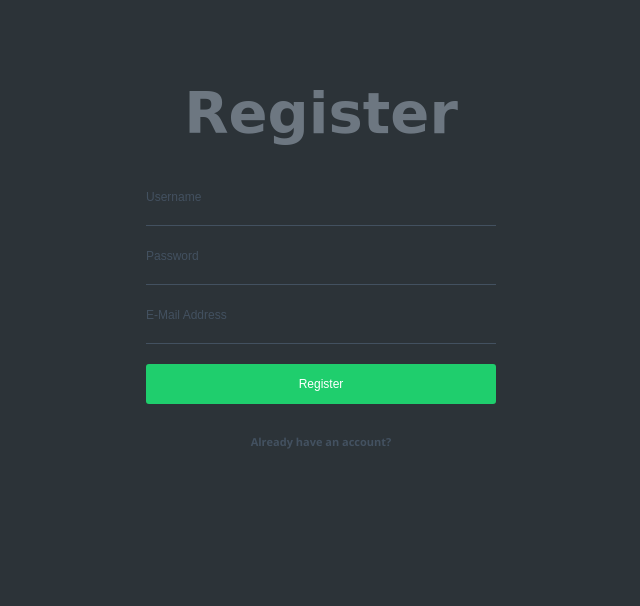
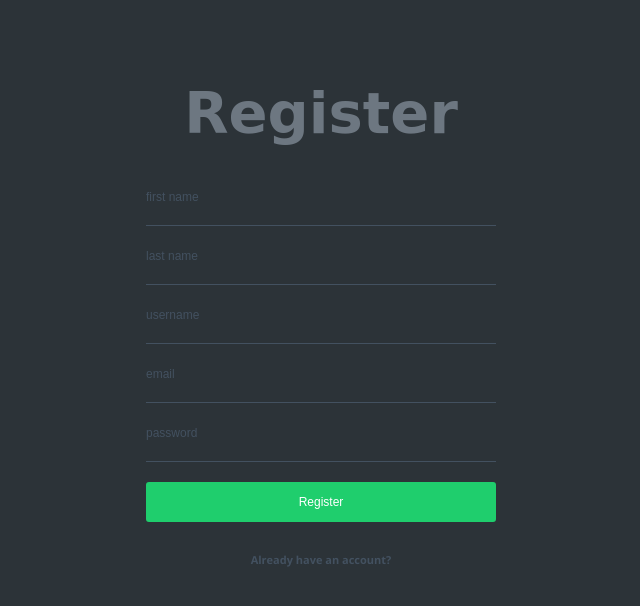
Before and after one commit to nihalupreti/Todo, a Django app: page /register in a window 1280 px wide. Shown: the top 606 px of the page, without its empty margins (319-959 px from the left). Run offline with Django 4.2, Linux system fonts and the light colour scheme; some web fonts are replaced.

Commit message:
added forget password feature and updated ui

```diff
--- /dev/null
+++ b/home/forms.py
@@ -0,0 +1,16 @@
+from django import forms
+
+
+class UserRegisterForm(forms.Form):
+    first_name = forms.CharField(widget=forms.TextInput(
+        attrs={'placeholder': 'first name'}))
+    last_name = forms.CharField(widget=forms.TextInput(
+        attrs={'placeholder': 'last name'}))
+    username = forms.CharField(widget=forms.TextInput(
+        attrs={'placeholder': 'username'}))
+    email = forms.EmailField(widget=forms.TextInput(
+        attrs={'placeholder': 'email'}))
+    password = forms.CharField(
+        widget=forms.PasswordInput(
+            attrs={'placeholder': 'password'})
+    )
--- a/home/static/home/register.css
+++ b/home/static/home/register.css
@@ -10,7 +10,7 @@
 }
 
 h2 {
-    color: #6D7781;
+  color: #6d7781;
   font-family: "Sofia", cursive;
   font-size: 15px;
   font-weight: bold;
@@ -32,17 +32,19 @@
   margin-left: -175px;
 }
 
-  input[type="text"], input[type="password"] {
+input[type="text"],
+input[type="password"],
+input[type="email"] {
   width: 350px;
   padding: 20px 0px;
   background: transparent;
   border: 0;
   border-bottom: 1px solid #435160;
   outline: none;
-    color: #6D7781;
+  color: #6d7781;
   font-size: 16px;
 }
-  input[type=checkbox] {
+input[type="checkbox"] {
   display: none;
 }
 
@@ -60,9 +62,8 @@
   border: 3px solid #435160;
 }
 
-
 input[type="submit"] {
-    background: #1FCE6D;
+  background: #1fce6d;
   border: 0;
   width: 350px;
   height: 40px;
@@ -71,7 +72,7 @@
   font-size: 12px;
   cursor: pointer;
   transition: background 0.3s ease-in-out;
-    margin: 20px 0 0 0
+  margin: 20px 0 0 0;
 }
 input[type="submit"]:hover {
   background: #16aa56;
@@ -91,7 +92,7 @@
   font-size: 11px;
   text-align: center;
   font-weight: bold;
-    color: #6D7781;
+  color: #6d7781;
 }
 
 .agree {
@@ -112,13 +113,21 @@
 }
 
 @keyframes shake {
-    0%, 100% {
+  0%,
+  100% {
     transform: translateX(0);
   }
-    10%, 30%, 50%, 70%, 90% {
+  10%,
+  30%,
+  50%,
+  70%,
+  90% {
     transform: translateX(-10px);
   }
-    20%, 40%, 60%, 80% {
+  20%,
+  40%,
+  60%,
+  80% {
     transform: translateX(10px);
   }
 }
--- a/home/templates/home/register.html
+++ b/home/templates/home/register.html
@@ -16,13 +16,16 @@
   <h2>Register</h2>
   <form method="POST">
     {% csrf_token %}
-      <input name='username' placeholder='Username' type='text'>
+    {% for form in forms %}
+      {{ form }}
+      {{ form.errors }}
+    {% endfor %}
+      {% comment %} <input name='username' placeholder='Username' type='text'>
       <input id='pw' name='password' placeholder='Password' type='password'>
-      <input name='email' placeholder='E-Mail Address' type='text'>
+      <input name='email' placeholder='E-Mail Address' type='text'>  {% endcomment %}
       <input class='animated' type='submit' value='Register'>
   </form>
   <a class='forgot' href='{% url "login-page" %}'>Already have an account?</a>
 </div>
-
 </body>
 </html>
--- a/home/urls.py
+++ b/home/urls.py
@@ -1,7 +1,16 @@
+from django.contrib.auth import views as auth_views
 from django.urls import path
 from . import views
 
 urlpatterns = [
+    path('password_reset/', auth_views.PasswordResetView.as_view(),
+         name='password_reset'),
+    path('password_reset/done/', auth_views.PasswordResetDoneView.as_view(),
+         name='password_reset_done'),
+    path('reset/<uidb64>/<token>/', auth_views.PasswordResetConfirmView.as_view(),
+         name='password_reset_confirm'),
+    path('reset/done/', auth_views.PasswordResetCompleteView.as_view(),
+         name='password_reset_complete'),
     path("", views.login_page, name="login-page"),
     path("register", views.register_user_page, name="register-user"),
     path("logout", views.logout_view, name="logout-user"),
--- a/home/views.py
+++ b/home/views.py
@@ -1,23 +1,26 @@
 from django.shortcuts import render
 from django.contrib.auth import authenticate, login, logout
-# from django.views.decorators.csrf import csrf_exempt
 from django.contrib.auth.decorators import login_required
 from django.contrib.auth.models import User
 from django.http import HttpResponseRedirect, HttpResponseForbidden, JsonResponse, HttpResponse
 from .models import Data
+from .forms import UserRegisterForm
 
 
 def register_user_page(request):
     if (request.method) == "POST":
-        user_username = request.POST["username"]
-        user_email = request.POST["email"]
-        user_password = request.POST["password"]
-        user = User.objects.create_user(
-            user_username, user_email, user_password)
-        user.save()
-        return HttpResponseRedirect("/")
+        form = UserRegisterForm(request.POST)
+        if form.is_valid():
+            user_data = form.cleaned_data
+            user = User.objects.create_user(
+                first_name=user_data["first_name"], last_name=user_data["last_name"], username=user_data["username"], email=user_data["email"], password=user_data["password"])
+            user.save()
+            return HttpResponseRedirect("/")
     else:
-        return render(request, "home/register.html")
+        form = UserRegisterForm()
+    return render(request, "home/register.html", {
+        "forms": form
+    })
 
 
 def login_page(request):
@@ -27,9 +30,10 @@ def login_page(request):
         return HttpResponseRedirect(f"/todo/{Data.objects.get(email=my_user.email).id}")
     else:
         if (request.method) == "POST":
-            username_input = request.POST["username"]
+            email_input = request.POST["username"]
             password_input = request.POST["password"]
-            user = authenticate(request, username=username_input,
+            print(email_input)
+            user = authenticate(request, email=email_input,
                                 password=password_input)
             if user is not None:
                 login(request, user)
@@ -51,8 +55,6 @@ def logout_view(request):
 @login_required
 def todo_page(request, uuid):
     user_data = Data.objects.get(id=uuid)
-    # print(f"{user_data.email} data database")
-    # print(f"{request.user.username} user database")
     if request.user.email == user_data.email:
         todo_lists = user_data.todos["unfinished"]
         return render(request, "home/todo-page.html", {
@@ -65,8 +67,6 @@ def todo_page(request, uuid):
 
 def delete_data(request):
     if (request.method) == "POST":
-        # for key, value in request.session.items():
-        #     print(f"Session Key: {key}, Value: {value}")
         table_data = Data.objects.get(id=request.session.get("id"))
         todos = table_data.todos
         clicked_task = request.POST.get('user_todo')
```
Also changed, not shown: Todo/settings.py (+11 -1 lines), home/custom_auth_backend.py (added, +15 -0 lines), home/templates/home/login.html (+1 -7 lines), templates/base.html (added, +12 -0 lines), db.sqlite3, 1 other file. Lines whose indentation alone changed are shown as unchanged.
